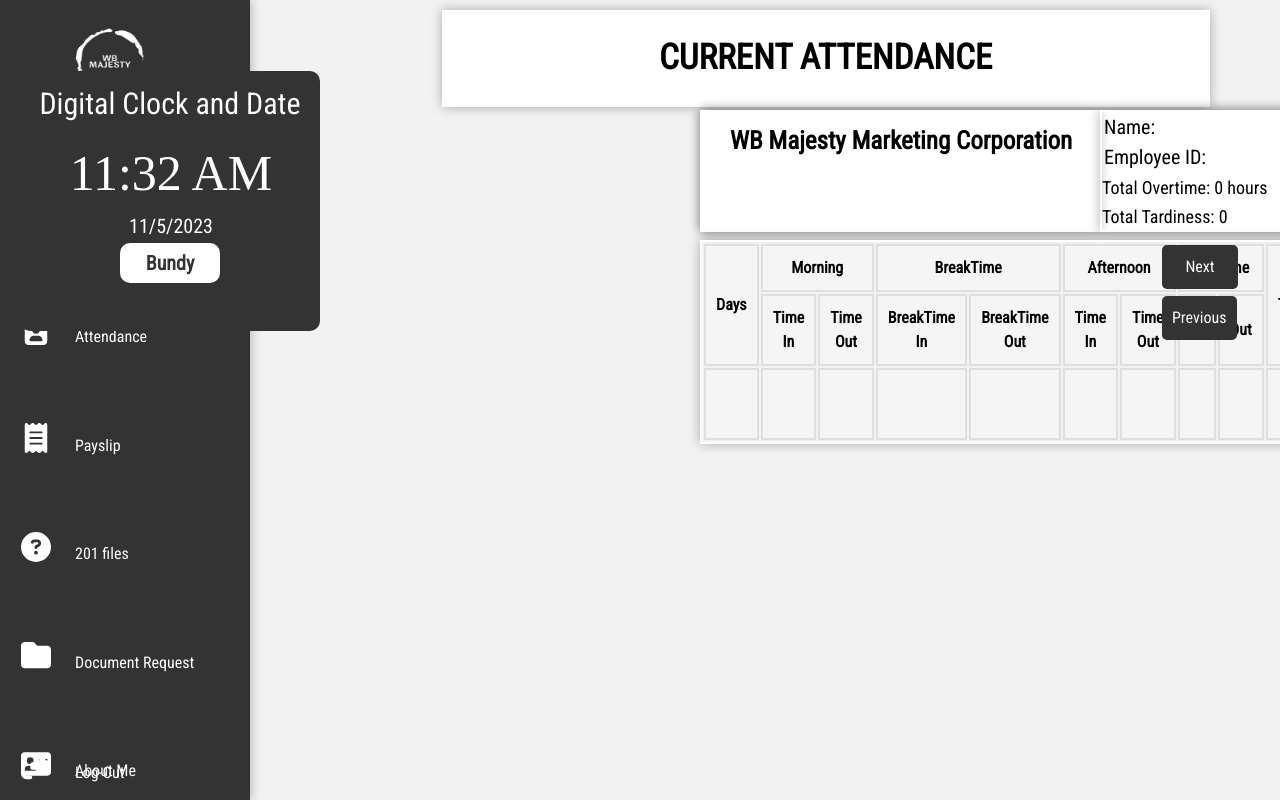
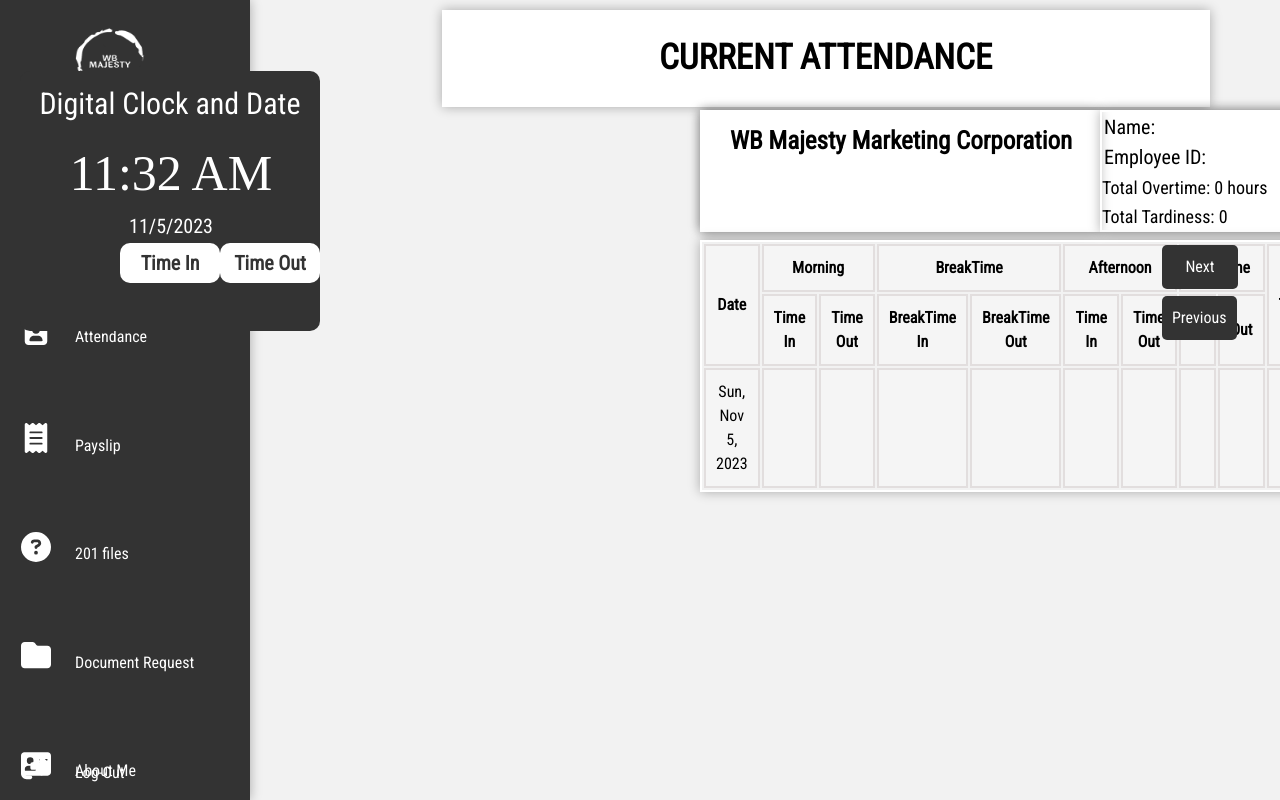
Before and after one commit to josephmiana/next-js-hris, a Next.js app: page /time in a window 1280 px wide. Shown: the top 800 px of the page. Built offline with nearby package versions, Linux system fonts and the light colour scheme; no server answers.

Commit message:
added new features such as: new table for time in

```diff
--- a/src/app/time/page.tsx
+++ b/src/app/time/page.tsx
@@ -22,77 +22,202 @@
 		username: '',
 		employee_id: '',
 	});
-
+	//button checker
+	const [timeInEnabled, setTimeInEnabled] = useState(true);
+    const [timeOutEnabled, setTimeOutEnabled] = useState(false);
 
 	const [currentDateTime, setCurrentDateTime] = useState(new Date());
 	const [morningTimeIn, setMorningTimeIn] = useState('');
 	const [morningTimeOut, setMorningTimeOut] = useState('');
 	const [afternoonTimeIn, setAfternoonTimeIn] = useState('');
 	const [afternoonTimeOut, setAfternoonTimeOut] = useState('');
-
-	 const [totalTardiness, setTotalTardiness , ] = useState(0);
+	const [timeStamp, setTimeStamp] = useState ({
+		currentDate: currentDateTime.toLocaleDateString('en-US', { weekday: 'short', year: 'numeric', month: 'short', day: 'numeric' }),
+		morningTimeIn: '',
+		morningTimeOut: '',
+		afternoonTimeIn: '',
+		afternoonTimeOut: '',
+		breaktimeIn: '',
+		breaktimeOut: '',
+		overTimeIn: '',
+		overTimeOut: '',
+		tardiness: '',
+		workedHours: '',
+	});
+	const [totalTardiness, setTotalTardiness,] = useState(0);
 	const [tardinessCount, setTardinessCount] = useState(0);
 
-	 const [selectedDay, setSelectedDay] = useState<string | null>(null);
 	const [overtimeIn, setOvertimeIn] = useState('');
 	const [overtimeOut, setOvertimeOut] = useState('');
-	 const [isBundyClicked, setIsBundyClicked] = useState(false);
-	const handleBundyClick = () => {
-	  const currentTime = currentDateTime.toLocaleTimeString([], { hour: '2-digit', minute: '2-digit' });
+
+	//2 buttons function
+	const handleTimeIn = () => {
+		console.log(currentDateTime);
+
 		const currentMinutes = currentDateTime.getHours() * 60 + currentDateTime.getMinutes();
-
-
-	  const isLateMorningClick = currentMinutes > 8 * 60 && currentMinutes < 12 * 60 && !morningTimeIn;
-	  const dayOfWeek = currentDateTime.toLocaleDateString('en-US', { weekday: 'long' });
-	  setSelectedDay(dayOfWeek);
-
-	  if (isLateMorningClick) {
+		const isLateMorningClick =currentMinutes > 8 * 60 && currentMinutes < 12 * 60 && !timeStamp.morningTimeIn;
+		const isAfternoon =  currentMinutes > 13 * 60 && currentMinutes < 17 * 60 && !timeStamp.afternoonTimeIn;
 
 		const tardinessMinutes = Math.max(currentMinutes - 8 * 60, 0);
+		const tardinessHours = Math.floor(tardinessMinutes / 60);
+		if (isLateMorningClick) {
+			//tardiness
 
-		setTotalTardiness(totalTardiness + tardinessMinutes);
-		setTardinessCount(tardinessCount + 1);
-
-		setMorningTimeIn(currentDateTime.toLocaleTimeString([], { hour: '2-digit', minute: '2-digit' }));
-
+			setTimeStamp(({ ...timeStamp, tardiness: tardinessHours.toString() }));
+			//time in
+			setTimeStamp((prevTimeStamp) => ({ ...prevTimeStamp, morningTimeIn: currentDateTime.toLocaleTimeString([], { hour: '2-digit', minute: '2-digit' }) }));
+			Swal.fire({
+				position: 'top-end',
+				icon: 'success',
+				title: 'Successfully Timed In!',
+				showConfirmButton: false,
+				timer: 2000,
+				toast: true,
+				background: '#efefef',
+				showClass: {
+					popup: 'animate__animated animate__fadeInDown',
+				},
+				hideClass: {
+					popup: 'animate__animated animate__fadeOutUp',
+				},
+			});
+		}
+		else if (isAfternoon){
+			setTimeStamp(({ ...timeStamp, tardiness: tardinessHours.toString() }));
+			setTimeStamp((prevTimeStamp) => ({ ...prevTimeStamp, afternoonTimeIn: currentDateTime.toLocaleTimeString([], { hour: '2-digit', minute: '2-digit' }) }));
+			Swal.fire({
+				position: 'top-end',
+				icon: 'success',
+				title: 'Successfully Timed In!',
+				showConfirmButton: false,
+				timer: 2000,
+				toast: true,
+				background: '#efefef',
+				showClass: {
+					popup: 'animate__animated animate__fadeInDown',
+				},
+				hideClass: {
+					popup: 'animate__animated animate__fadeOutUp',
+				},
+			});
+		}
+		else{
+			Swal.fire({
+				position: 'top-end',
+				icon: 'error',
+				title: 'Unsuccessful Time In!',
+				showConfirmButton: false,
+				timer: 2000,
+				toast: true,
+				background: '#efefef',
+				showClass: {
+					popup: 'animate__animated animate__fadeInDown',
+				},
+				hideClass: {
+					popup: 'animate__animated animate__fadeOutUp',
+				},
+			});
+		}
+			setTimeInEnabled(false);
+        	setTimeOutEnabled(true);
 	}
 
-	  if (currentDateTime.getHours() < 12) {
-		// Morning
-		if (!morningTimeIn) {
+	useEffect(() => {
+		if (timeStamp.morningTimeIn && timeStamp.afternoonTimeIn && timeStamp.morningTimeOut) {
+			setTimeStamp((timeStamp) => ({ ...timeStamp, breaktimeOut: timeStamp.afternoonTimeIn }));
+		}
+	}, [timeStamp.morningTimeIn, timeStamp.afternoonTimeIn, timeStamp.morningTimeOut]);
 
-		} else {
-		  setMorningTimeOut(currentTime);
-		  if (!afternoonTimeIn) {
-			const morningTimeOutDate: Date = new Date();
-			morningTimeOutDate.setHours(parseInt(morningTimeOut.split(':')[0], 10));
-			morningTimeOutDate.setMinutes(parseInt(morningTimeOut.split(':')[1], 10));
+	const handleTimeOut = () => {
+		const currentMinutes = currentDateTime.getHours() * 60 + currentDateTime.getMinutes();
+		const isLateMorningClick =currentMinutes > 8 * 60 && currentMinutes < 12 * 60 && timeStamp.morningTimeIn && !timeStamp.morningTimeOut;
+		const isAfternoon =  currentMinutes > 13 * 60 && currentMinutes < 17 * 60 && timeStamp.afternoonTimeIn && !timeStamp.afternoonTimeOut;
+		const isOvertimed = currentMinutes > 13 * 60 && currentMinutes < 22 * 60 && timeStamp.afternoonTimeIn && !timeStamp.afternoonTimeOut;
+		const tardinessMinutes = Math.max(currentMinutes - 8 * 60, 0);
+		const tardinessHours = Math.floor(tardinessMinutes / 60);
+		if (isLateMorningClick) {
+			//tardiness
 
-			const afternoonTimeInDate: Date = new Date();
-			afternoonTimeInDate.setHours(parseInt(currentTime.split(':')[0], 10));
-			afternoonTimeInDate.setMinutes(parseInt(currentTime.split(':')[1], 10));
-			setOvertimeIn(afternoonTimeOut)
+			setTimeStamp((prevTimeStamp) => ({ ...prevTimeStamp, morningTimeOut: currentDateTime.toLocaleTimeString([], { hour: '2-digit', minute: '2-digit' }) }));
+			Swal.fire({
+				position: 'top-end',
+				icon: 'success',
+				title: 'Successfully Timed Out!',
+				showConfirmButton: false,
+				timer: 2000,
+				toast: true,
+				background: '#efefef',
+				showClass: {
+					popup: 'animate__animated animate__fadeInDown',
+				},
+				hideClass: {
+					popup: 'animate__animated animate__fadeOutUp',
+				},
+			});
+		}
+		else if (isAfternoon){
+			setTimeStamp(({ ...timeStamp, tardiness: tardinessHours.toString() }));
+			setTimeStamp((prevTimeStamp) => ({ ...prevTimeStamp, afternoonTimeOut: currentDateTime.toLocaleTimeString([], { hour: '2-digit', minute: '2-digit' }) }));
 
+			Swal.fire({
+				position: 'top-end',
+				icon: 'success',
+				title: 'Successfully Timed Out!',
+				showConfirmButton: false,
+				timer: 2000,
+				toast: true,
+				background: '#efefef',
+				showClass: {
+					popup: 'animate__animated animate__fadeInDown',
+				},
+				hideClass: {
+					popup: 'animate__animated animate__fadeOutUp',
+				},
+			});
+		}
 
-      // Update state
+		else if (!isAfternoon && !timeStamp.afternoonTimeOut){
+			setTimeStamp(({ ...timeStamp, tardiness: tardinessHours.toString() }));
+			setTimeStamp((prevTimeStamp) => ({ ...prevTimeStamp, afternoonTimeOut: '6:00 PM' }));
+			setTimeStamp((prevTimeStamp) => ({ ...prevTimeStamp, overTimeIn: '06:00 PM' }));
+			setTimeStamp((prevTimeStamp) => ({ ...prevTimeStamp, overTimeOut: currentDateTime.toLocaleTimeString([], { hour: '2-digit', minute: '2-digit' }) }));
 
+			Swal.fire({
+				position: 'top-end',
+				icon: 'success',
+				title: 'Successfully Timed Out!',
+				showConfirmButton: false,
+				timer: 2000,
+				toast: true,
+				background: '#efefef',
+				showClass: {
+					popup: 'animate__animated animate__fadeInDown',
+				},
+				hideClass: {
+					popup: 'animate__animated animate__fadeOutUp',
+				},
+			});
 		}
+		else{
+			Swal.fire({
+				position: 'top-end',
+				icon: 'error',
+				title: 'Unsuccessful Time Out!',
+				showConfirmButton: false,
+				timer: 2000,
+				toast: true,
+				background: '#efefef',
+				showClass: {
+					popup: 'animate__animated animate__fadeInDown',
+				},
+				hideClass: {
+					popup: 'animate__animated animate__fadeOutUp',
+				},
+			});
 		}
-	  } else {
-		// Afternoon
-		if (!afternoonTimeIn) {
-		  setAfternoonTimeIn(currentTime);
-
-		} else {
-		  setAfternoonTimeOut(currentTime);
-		  setOvertimeIn(afternoonTimeOut);  // Set afternoon time out as overtime in
-		  setOvertimeOut(currentTime);
-
-
-
+			setTimeInEnabled(true);
+        	setTimeOutEnabled(false);
 	}
-	  }
-	};
 	const calculateTotalOvertime = () => {
 		if (overtimeIn && overtimeOut) {
 			const overtimeInDate = new Date();
@@ -264,8 +389,11 @@
 					<p className="date">{currentDateTime.toLocaleDateString()}</p>
 				</div>
 				<div>
-				<button type="button" className="time-in-button" onClick={handleBundyClick}>
-            Bundy
+					<button type="button" className="time-in-button" onClick={handleTimeIn} disabled={!timeInEnabled}>
+						Time In
+					</button>
+					<button type="button" className="time-in-button" onClick={handleTimeOut} disabled={!timeOutEnabled}>
+						Time Out
 					</button>
 				</div>
 			</div>
@@ -301,7 +429,7 @@
 			<table>
 				<thead>
 					<tr>
-						<th rowSpan={2}>Days</th>
+						<th rowSpan={2}>Date</th>
 						<th colSpan={2}>Morning</th>
 						<th colSpan={2}>BreakTime</th>
 						<th colSpan={2}>Afternoon</th>
@@ -333,25 +461,17 @@
 				</thead>
 				<tbody>
 					<tr>
-					<td>{selectedDay}</td>
-
-						<td>{morningTimeIn}</td>
-                     <td>{morningTimeOut}</td>
-
-					 <td>{morningTimeOut}</td>
-					 <td>{afternoonTimeIn}</td>
-
-
-            <td>{afternoonTimeIn}</td>
-            <td>{afternoonTimeOut}</td>
-
-			<td>{overtimeIn}</td>
-			<td>{overtimeOut}</td>
-
-
-						<td> {totalTardiness} minutes	</td>
-
-						<td> {} 	</td>
+						<td>{timeStamp.currentDate}</td>
+						<td>{timeStamp.morningTimeIn}</td>
+						<td>{timeStamp.morningTimeOut}</td>
+						<td>{timeStamp.breaktimeIn}</td>
+						<td>{timeStamp.breaktimeOut}</td>
+						<td>{timeStamp.afternoonTimeIn}</td>
+						<td>{timeStamp.afternoonTimeOut}</td>
+						<td>{timeStamp.overTimeIn}</td>
+						<td>{timeStamp.overTimeOut}</td>
+						<td> {timeStamp.tardiness} hour/s</td>
+						<td> { } 	</td>
 
 					</tr>
 				</tbody>
--- a/src/styles/time.css
+++ b/src/styles/time.css
@@ -267,6 +267,9 @@
   transition: background-color 0.3s ease;
 }.button:hover {
   background-color: #333;
+}.button:disabled {
+  background-color: grey;
+  cursor: not-allowed;
 }
 .MonthSelection{
   position: absolute;
```
Lines whose indentation alone changed are shown as unchanged.
